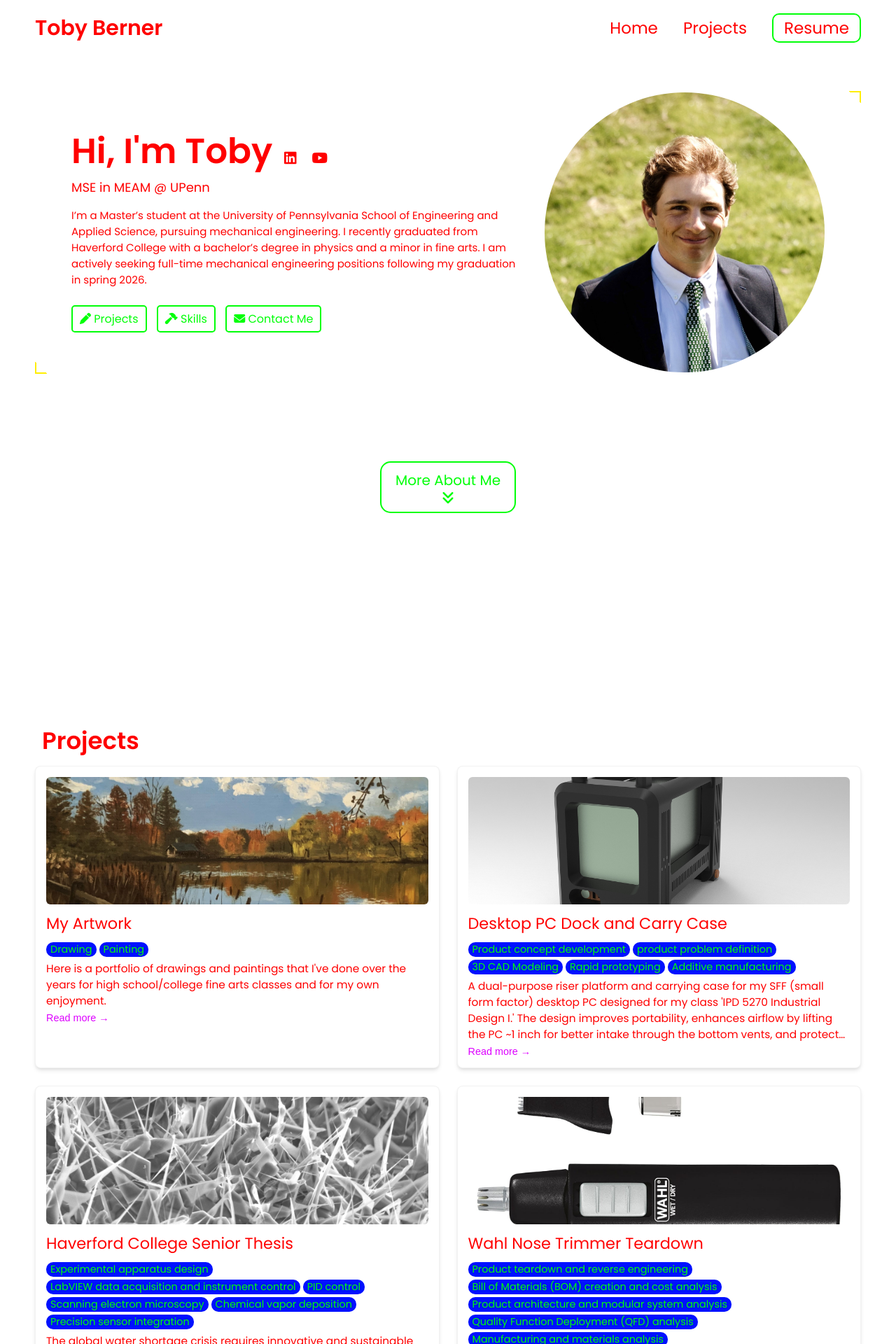
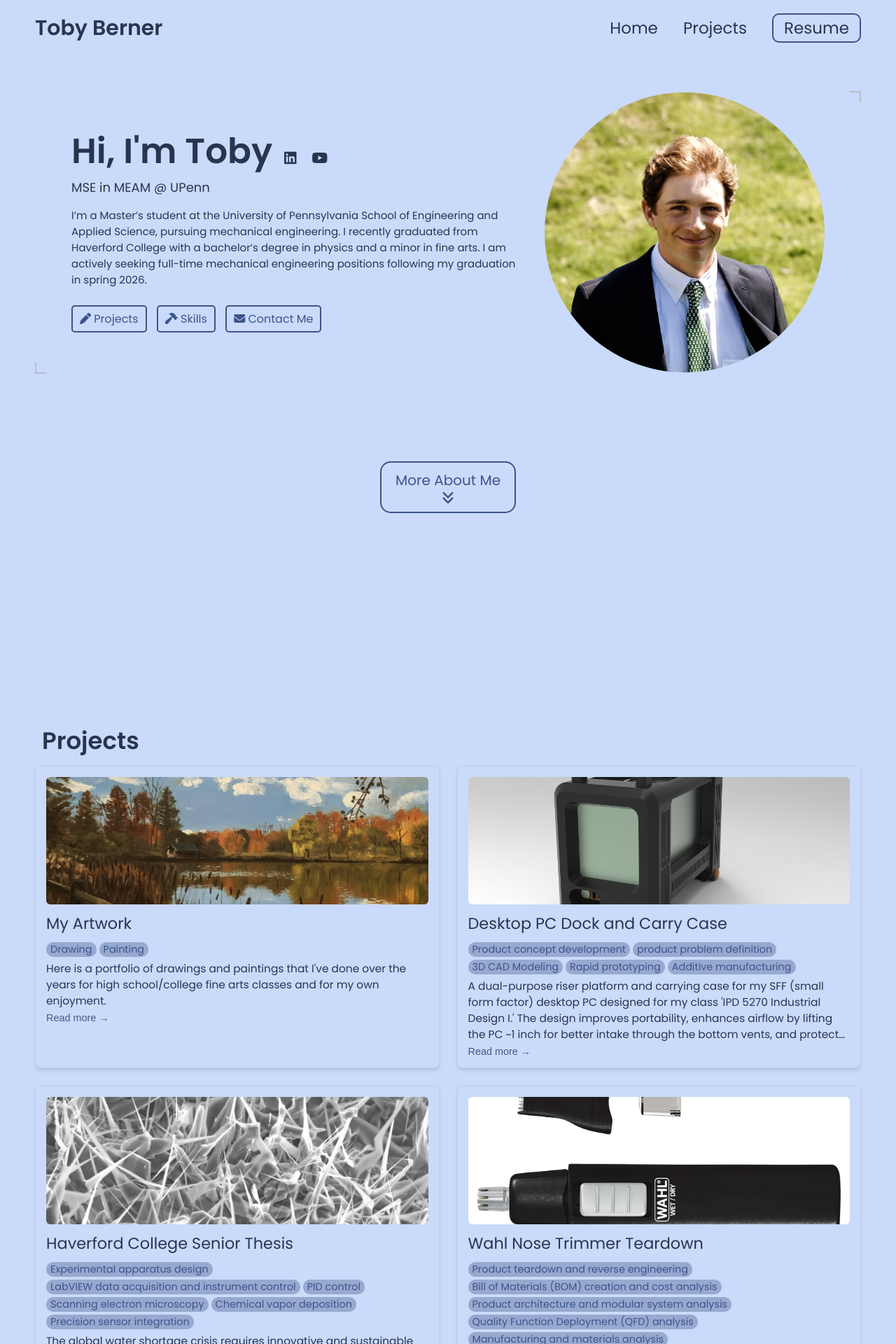
Before and after one commit to tdberner/tdberner.github.io, a Jekyll site: the page built from index.html, in a window 1280 px wide. Shown: the top 1920 px of the page at 70% size. Built offline with Jekyll 4.4.1, drawn with Linux system fonts in a browser that asks for light colours.

Commit message:
Update _config.yml

```diff
--- a/_config.yml
+++ b/_config.yml
@@ -80,12 +80,12 @@ formspree-key:   https://formspree.io/f/mgonklqz
 
 # Active theme (Updatethis to switch themes). Make sure to keep the indentation the samne.
 colors:
-  text: "#ff0000" # red
-  border: "#ffee00" # yellow
-  link: "#00ff08" # green
-  highlight: "#dd00ff" # pink
-  background: "#ffffff" # white
-  light_background: "#0011ff" # blue
+  text: "#28354f" # red
+  border: "#b6bdcc" # yellow
+  link: "#3b558a" # green
+  highlight: "#455982" # pink
+  background: "#cadafa" # white
+  light_background: "#97a9cf" # blue
 
 # A few examples.
 basic theme:
@@ -119,6 +119,14 @@ lemon theme:
   highlight: "#ff4d6d"
   background: "#fff8f8"
   light_background: "#fff5f6"
+
+  contrast:
+  text: "#ff0000" # red
+  border: "#ffee00" # yellow
+  link: "#00ff08" # green
+  highlight: "#dd00ff" # pink
+  background: "#ffffff" # white
+  light_background: "#0011ff" # blue
 
 
 
```
